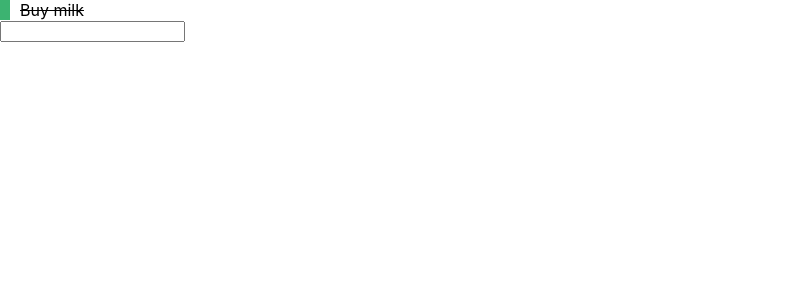
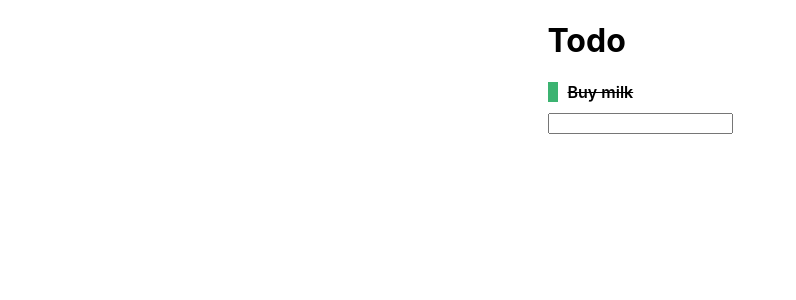
Before and after one commit to abhilashkasula/todo_react, a React (Create React App) app: page / in a window 1280 px wide. Shown: the top 300 px of the page, without its empty margins (0-796 px from the left). Built offline with nearby package versions, Linux system fonts and the light colour scheme.

Commit message:
updated styles

```diff
--- a/src/Todo.js
+++ b/src/Todo.js
@@ -47,6 +47,7 @@ class Todo extends React.Component {
   render() {
     return (
       <div>
+        <h1>Todo</h1>
         <TodoItems items={this.state.todoItems} onClick={this.handleClick} />
         <form onSubmit={this.handleSubmit}>
           <input value={this.state.text} onChange={this.handleInputValue} />
--- a/src/index.css
+++ b/src/index.css
@@ -5,6 +5,8 @@ body {
     sans-serif;
   -webkit-font-smoothing: antialiased;
   -moz-osx-font-smoothing: grayscale;
+  display: flex;
+  justify-content: center;
 }
 
 code {
--- a/src/todo.css
+++ b/src/todo.css
@@ -1,5 +1,6 @@
 .todo-item {
   display: flex;
+  margin-bottom: 10px;
 }
 
 .item-done, .item-undone {
@@ -15,6 +16,11 @@
   background: mediumseagreen;
 }
 
+.item-text-done, .item-text-undone {
+  font-weight: 600;
+  cursor: pointer;
+}
+
 .item-text-done {
   text-decoration: line-through
 }
```
